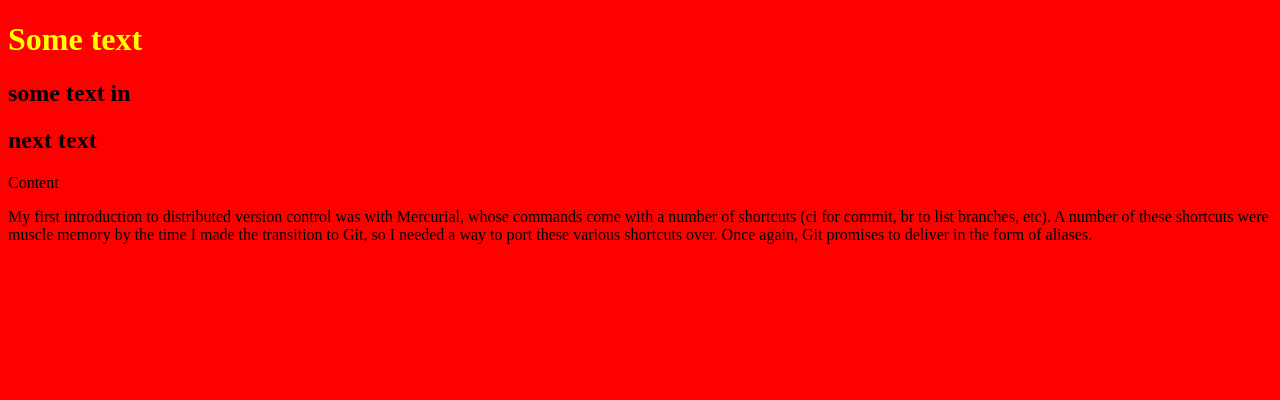
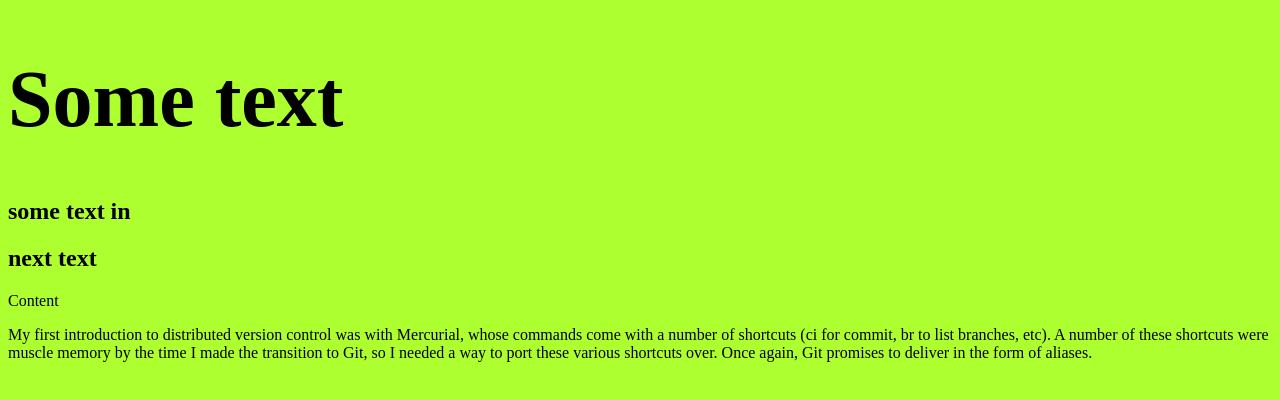
Before and after one commit to Khropost/example, a plain HTML site: page index.html in a window 1280 px wide. Drawn offline with Linux system fonts and the light colour scheme.

Commit message:
green bg style

```diff
--- a/css/main.css
+++ b/css/main.css
@@ -1,7 +1,7 @@
 body{
-	background: red;
+	background: greenyellow;
 }
 
 h1{
-	color: yellow;
+	font-size: 80px;
 }
```
